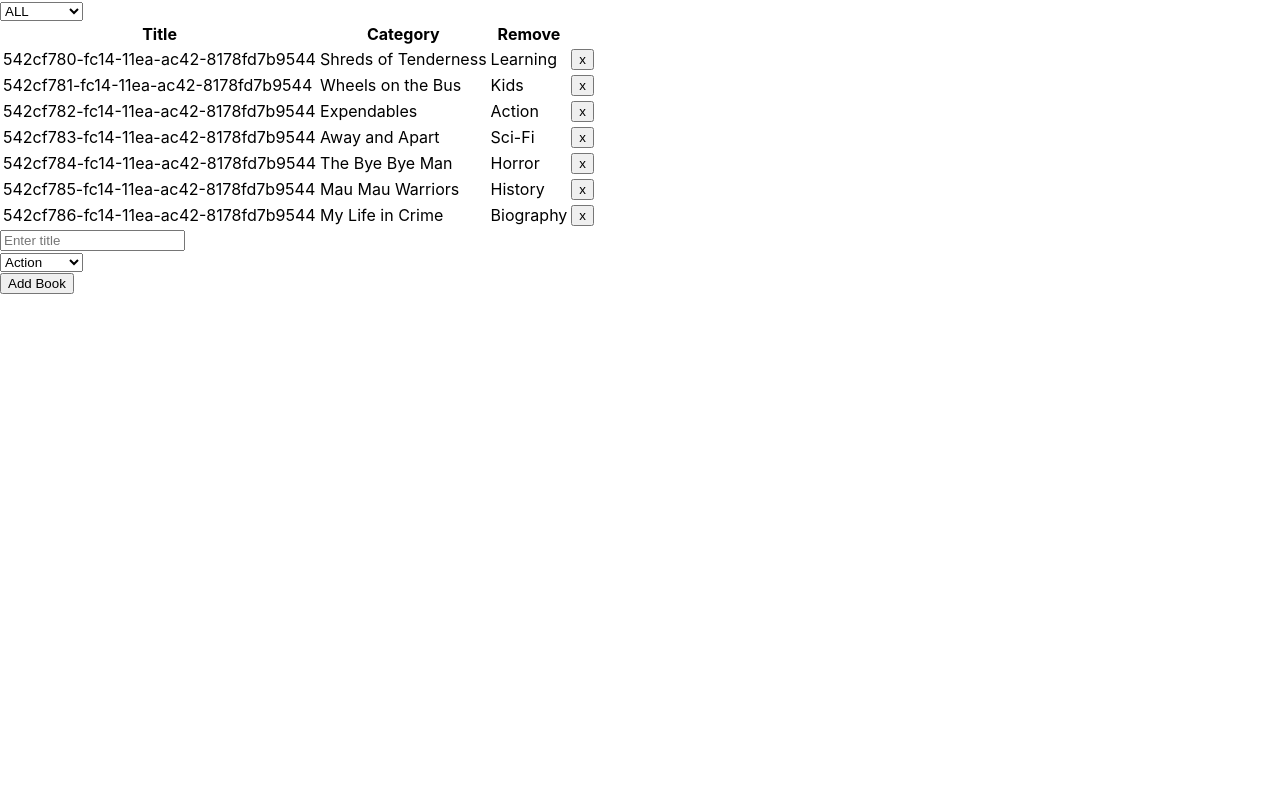
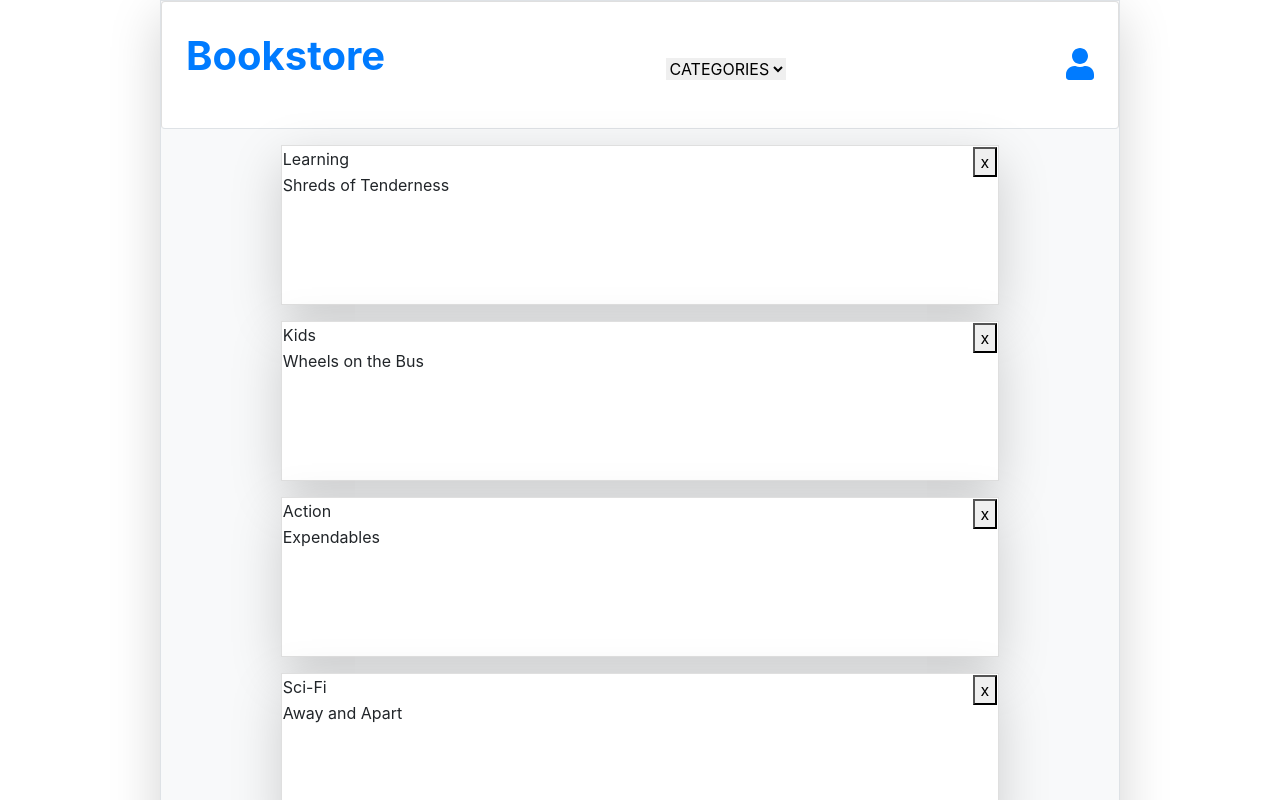
Before and after one commit to mbabaliiryn/react-book-store, a React (Create React App) app: page / in a window 1280 px wide. Shown: the top 800 px of the page. Built offline with nearby package versions, Linux system fonts and the light colour scheme.

Commit message:
install bootsrap/font-awesome and apply style to div elements

```diff
--- a/package.json
+++ b/package.json
@@ -4,9 +4,13 @@
   "version": "0.1.0",
   "private": true,
   "dependencies": {
+    "@fortawesome/fontawesome-svg-core": "^1.2.30",
+    "@fortawesome/free-solid-svg-icons": "^5.14.0",
+    "@fortawesome/react-fontawesome": "^0.1.11",
     "@testing-library/jest-dom": "^4.2.4",
     "@testing-library/react": "^9.3.2",
     "@testing-library/user-event": "^7.1.2",
+    "bootstrap": "^4.5.2",
     "prop-types": "^15.7.2",
     "react": "^16.13.1",
     "react-dom": "^16.13.1",
--- a/src/App.css
+++ b/src/App.css
@@ -38,21 +38,31 @@
   }
 }
 
+.main-container {
+  height: 16vh;
+}
+
+.title {
+  font-size: 2.5rem;
+  font-weight: bold;
+}
+
+select {
+  border: none;
+  margin-top: 2em;
+}
+
+.image-container {
+  margin-top: 15px;
+  font-size: 2rem;
+}
+
 /* body {
   margin: 0;
   padding: 0;
-  background-color:  lightslategray;
+  background-color: #F5F6FA;
+} */
+
+.table-row {
+  height: 20vh;
 }
-
-tbody > tr {
-  border: 2px solid blue;
-  background-color: blue;
-  height: 20vh;
-  align-items: center;
-}
-
-table {
-  width: 80vw;
-  margin-left: auto;
-  margin-right: auto;
-} */
--- a/src/components/Book.js
+++ b/src/components/Book.js
@@ -3,26 +3,29 @@ import React from 'react';
 import PropTypes from 'prop-types';
 
 const Book = ({ book, handleBookRemove }) => (
-  <tr>
-    <td>
-      {' '}
-      {book.id}
-      {' '}
-    </td>
+
+  <tr className=" card table-row rounded-0 w-75 ml-auto mr-auto mt-3 shadow-lg bg-white">
+    <div className = "d-flex justify-content-between">
+    <div className = "d-flex flex-column">
+   <td>
+    {' '}
+    {book.category}
+    {' '}
+   </td>
     <td>
       {' '}
       {book.title}
       {' '}
     </td>
-    <td>
-      {' '}
-      {book.category}
-      {' '}
-    </td>
+    </div>
+    <div className= "">
     <td>
       <button type="button" onClick={() => handleBookRemove(book.id)}>x</button>
     </td>
+    </div>
+    </div>
   </tr>
+
 );
 
 Book.propTypes = {
--- a/src/components/CategoryFilter.js
+++ b/src/components/CategoryFilter.js
@@ -5,7 +5,7 @@ import categories from '../constant/category';
 const CategoryFilter = ({ handleChange }) => (
   <div>
     <select name="category" onChange={handleChange}>
-      <option value="ALL">ALL</option>
+      <option value="ALL">CATEGORIES</option>
       { categories.map(category => (
         <option key={category} value={category}>
           { category }
--- a/src/containers/BooksList.js
+++ b/src/containers/BooksList.js
@@ -7,6 +7,9 @@ import CategoryFilter from '../components/CategoryFilter';
 import Book from '../components/Book';
 import { handleBookRemove, changeFilter } from '../actions';
 import '../App.css';
+import { faUser } from "@fortawesome/free-solid-svg-icons";
+import { FontAwesomeIcon } from "@fortawesome/react-fontawesome";
+
 
 const BooksList = ({
   books, handleBookRemove, changeFilter, filter,
@@ -19,22 +22,25 @@ const BooksList = ({
   const filteredBooks = () => (filter === 'ALL' ? books : books.filter(book => book.category === filter));
 
   return (
-    <div>
-      <CategoryFilter handleChange={handleFilterChange} />
-      <table>
-        <thead>
-          <tr>
-            <th>Title</th>
-            <th>Category</th>
-            <th>Remove</th>
-          </tr>
-        </thead>
-        <tbody>
-          {filteredBooks().map(book => (
-            <Book key={book.id} book={book} handleBookRemove={handleBookRemove} />
-          ))}
-        </tbody>
-      </table>
+    <div className="main w-75 m-auto border bg-light shadow-lg">
+      <div className="main-container card border-bottom ">
+        <div className="d-flex justify-content-between p-4 text-primary">
+          <div className="title"> Bookstore</div>
+          <CategoryFilter handleChange={handleFilterChange} />
+          <div className="image-container">
+          <FontAwesomeIcon icon={faUser} />
+          </div>
+        </div>
+      </div>
+      {
+      filteredBooks().map(book => (
+        <Book
+          key={book.id}
+          book={book}
+          handleBookRemove={handleBookRemove}
+        />
+      ))
+}
     </div>
   );
 };
--- a/src/index.js
+++ b/src/index.js
@@ -2,6 +2,7 @@
 import React from 'react';
 import ReactDOM from 'react-dom';
 import './index.css';
+import 'bootstrap/dist/css/bootstrap.css';
 
 import { createStore, applyMiddleware, compose } from 'redux';
 import thunk from 'redux-thunk';
```
Also changed, not shown: 1 other file (tests, documents, lock files or other folders).
